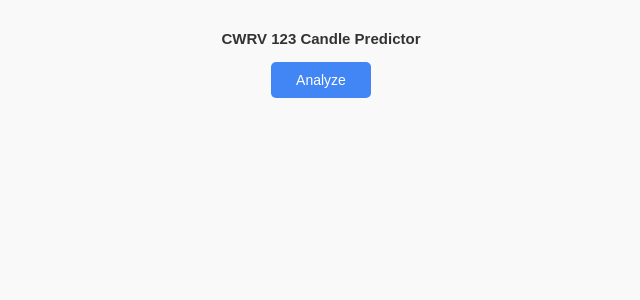
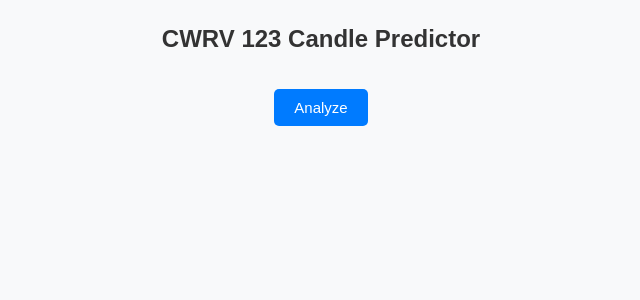
Before and after one commit to lucky-prashant/Profit, a Flask app: page / in a window 1280 px wide. Shown: the top 300 px of the page, without its empty margins (319-959 px from the left). Run offline with Flask 3, Linux system fonts and the light colour scheme.

Commit message:
Update style.css

```diff
--- a/static/style.css
+++ b/static/style.css
@@ -1,73 +1,92 @@
 body {
     font-family: Arial, sans-serif;
+    background-color: #f8f9fa;
     text-align: center;
-    background: #f9f9f9;
     margin: 0;
-    padding: 20px;
+    padding: 0;
 }
 
 h1 {
-    font-size: 15px;
-    margin-bottom: 15px;
+    margin-top: 25px;
+    font-size: 24px;
     color: #333;
 }
 
 button {
-    padding: 10px 25px;
-    font-size: 14px;
-    background-color: #4285F4;
+    padding: 10px 20px;
+    font-size: 15px;
+    margin: 20px;
+    background-color: #007bff;
     color: white;
     border: none;
+    cursor: pointer;
     border-radius: 5px;
-    cursor: pointer;
 }
 
 button:disabled {
-    background-color: #999;
+    background-color: #888;
     cursor: not-allowed;
 }
 
-.grid-container {
-    display: flex;
-    flex-wrap: wrap;
-    justify-content: center;
-    margin-top: 25px;
-    gap: 20px;
+.results-grid {
+    display: grid;
+    grid-template-columns: repeat(auto-fit, minmax(260px, 1fr));
+    gap: 15px;
+    padding: 0 15px 40px;
 }
 
 .result-box {
-    background: white;
-    border-radius: 8px;
-    box-shadow: 0 2px 6px rgba(0,0,0,0.1);
-    padding: 15px;
-    width: 200px;
+    background-color: white;
+    border-radius: 10px;
+    padding: 14px;
+    box-shadow: 0 2px 5px rgba(0,0,0,0.15);
     text-align: center;
+    transition: 0.3s;
 }
 
-.result-box img {
-    width: 50px;
-    height: 120px;
-    margin-bottom: 10px;
+.result-box:hover {
+    transform: scale(1.01);
 }
 
-.result-box h3 {
-    font-size: 13px;
-    margin: 10px 0 5px 0;
-    color: #111;
+.result-box h2 {
+    font-size: 15px;
+    margin-bottom: 12px;
+    color: #007bff;
+}
+
+.candle-frame {
+    height: 130px;
+    display: flex;
+    flex-direction: column;
+    justify-content: center;
+    align-items: center;
+    margin-bottom: 8px;
+}
+
+.wick-top, .wick-bottom {
+    width: 2px;
+    background-color: #000;
+}
+
+.body {
+    width: 18px;
+    background-color: green;
+}
+
+.body.red {
+    background-color: red;
 }
 
 .result-box p {
     margin: 4px 0;
-    font-size: 12px;
+    font-size: 13px;
     color: #444;
 }
 
-.result-box .call {
-    color: green;
-    font-weight: bold;
-}
-
-.result-box .put {
-    color: red;
-    font-weight: bold;
-}
+.result-box ul {
+    text-align: left;
+    margin-top: 8px;
+    font-size: 12.5px;
+    padding-left: 18px;
+    color: #333;
+    }
```
